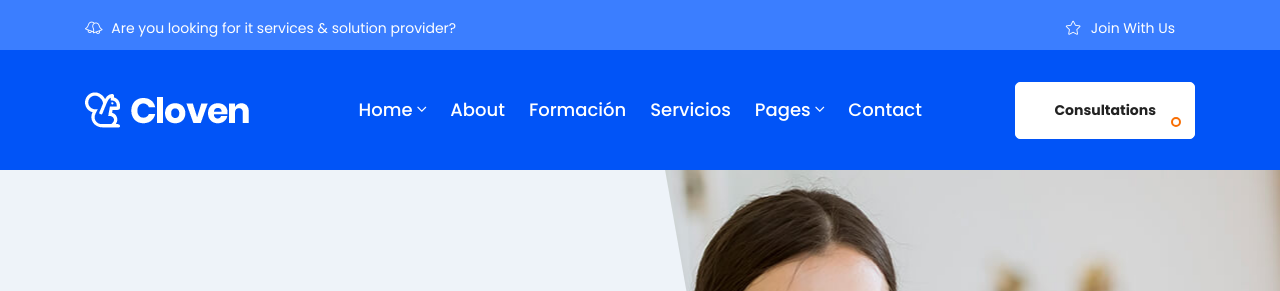
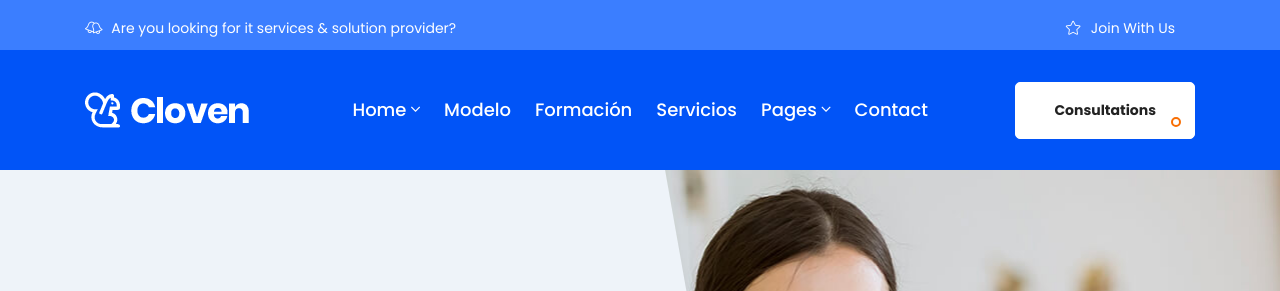
Before and after one commit to elemprendedoronline/mpatica, a Jekyll site: the page built from index.html, in a window 1280 px wide and 900 px high. Shown: the top 291 px of the window. Built offline with Jekyll 4.4.1, drawn with Linux system fonts in a browser that asks for light colours.

Commit message:
Update navigation.yml

```diff
--- a/_data/navigation.yml
+++ b/_data/navigation.yml
@@ -7,7 +7,7 @@
     url: /index-2
   - text: Home 3
     url: index-3
-- text: About
+- text: Modelo
   url: /about
 - text: Formación
   url: /formacion
```
